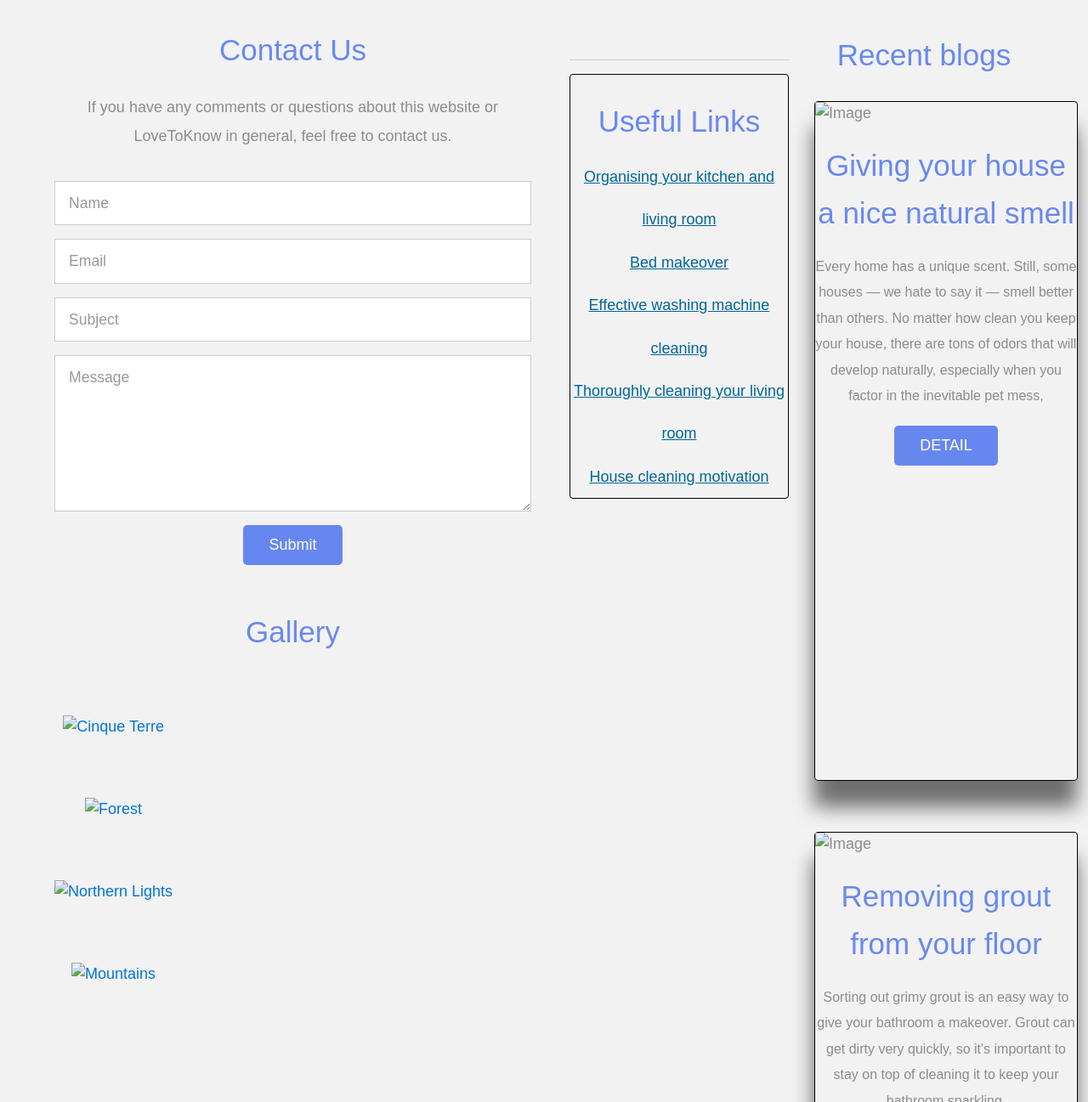
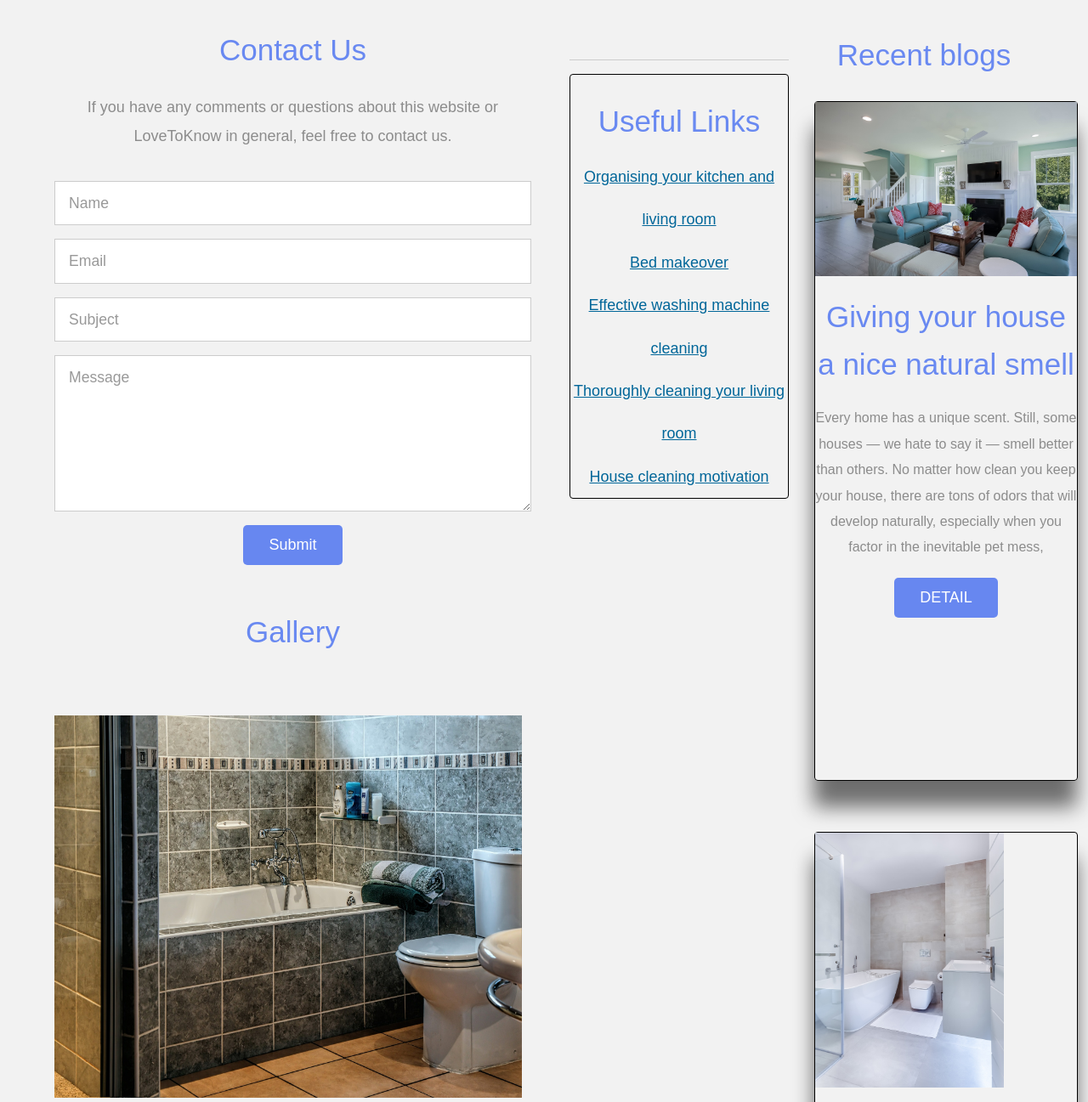
Before and after one commit to john7trey/homedecorproject, a plain HTML site: page contact.html in a window 1280 px wide. Shown: the part 440-1737 px from the top of the page at 85% size. Drawn offline with nearby package versions, Linux system fonts and the light colour scheme; some packages are replaced by stand-ins of ours; files that its build step writes are made by us from their sources; files whose address does not match are found by name.

Commit message:
Update contact.html

```diff
--- a/contact.html
+++ b/contact.html
@@ -11,8 +11,8 @@
    <link rel="stylesheet" href="http://maxcdn.bootstrapcdn.com/font-awesome/4.2.0/css/font-awesome.min.css">
 
     <link rel="stylesheet" href="https://fonts.googleapis.com/css?family=Open+Sans:300,400">  <!-- Google web font "Open Sans" -->
-    <link rel="stylesheet" href="css/bootstrap.min.css">                                      <!-- Bootstrap style -->
-    <link rel="stylesheet" href="css/templatemo-style.css">                                   <!-- Templatemo style -->
+    <link rel="stylesheet" href="bootstrap.min.css">                                      <!-- Bootstrap style -->
+    <link rel="stylesheet" href="templatemo-style.css">                                   <!-- Templatemo style -->
 
           <script src="https://oss.maxcdn.com/html5shiv/3.7.2/html5shiv.min.js"></script>
           <script src="https://oss.maxcdn.com/respond/1.4.2/respond.min.js"></script>
@@ -98,14 +98,14 @@
                             <div>
                             <div class="gallery">
                                 <a target="_blank" href="img/blog3b.jpg">
-                                  <img src="img/blog3b.jpg" alt="Cinque Terre" width="900" height="600">
+                                  <img src="blog3b.jpg" alt="Cinque Terre" width="900" height="600">
                                 </a>
 
                               </div>
 
                               <div class="gallery">
                                 <a target="_blank" href="img_forest.jpg">
-                                  <img src="img/service.jpg" alt="Forest" width="900" height="600">
+                                  <img src="service.jpg" alt="Forest" width="900" height="600">
                                 </a>
 
                               </div>
@@ -114,14 +114,14 @@
                               <div>
                               <div class="gallery">
                                 <a target="_blank" href="img_lights.jpg">
-                                  <img src="img/slider3.jpg" alt="Northern Lights" width="900" height="600">
+                                  <img src="slider3.jpg" alt="Northern Lights" width="900" height="600">
                                 </a>
 
                               </div>
 
                               <div class="gallery">
                                 <a target="_blank" href="img_mountains.jpg">
-                                  <img src="img/slider3.jpg" alt="Mountains" width="900" height="600">
+                                  <img src="slider3.jpg" alt="Mountains" width="900" height="600">
                                 </a>
 
                               </div>
@@ -166,7 +166,7 @@
                             <div class="col-xs-12 col-sm-12 col-md-6 col-lg-6 col-xl-6">
 
                                 <div class="tm-content-box finish-border tm-content-box-contact ">
-                                    <img src="img/blog4b.jpg" alt="Image" class="tm-margin-b-20 img-fluid">
+                                    <img src="blog4b.jpg" alt="Image" class="tm-margin-b-20 img-fluid">
                                     <h4 class="tm-margin-b-20 tm-gold-text">Giving your house a nice natural smell</h4>
                                     <p class="tm-margin-b-20 tm-p-small">Every home has a unique scent. Still, some houses — we hate to say it —
                                         smell better than others. No matter how clean you keep your house, there
@@ -176,7 +176,7 @@
                                 </div>
 
                                 <div class="tm-content-box finish-border tm-margin-t-mid tm-content-box-contact">
-                                    <img src="img/blog3.jpg" alt="Image" class="tm-margin-b-20 img-fluid">
+                                    <img src="blog3.jpg" alt="Image" class="tm-margin-b-20 img-fluid">
                                     <h4 class="tm-margin-b-20 tm-gold-text">Removing grout from your floor</h4>
                                     <p class="tm-margin-b-20 tm-p-small">Sorting out grimy grout is an easy way to give your bathroom a makeover.
                                         Grout can get dirty very quickly, so it's important to stay on top of cleaning
```
